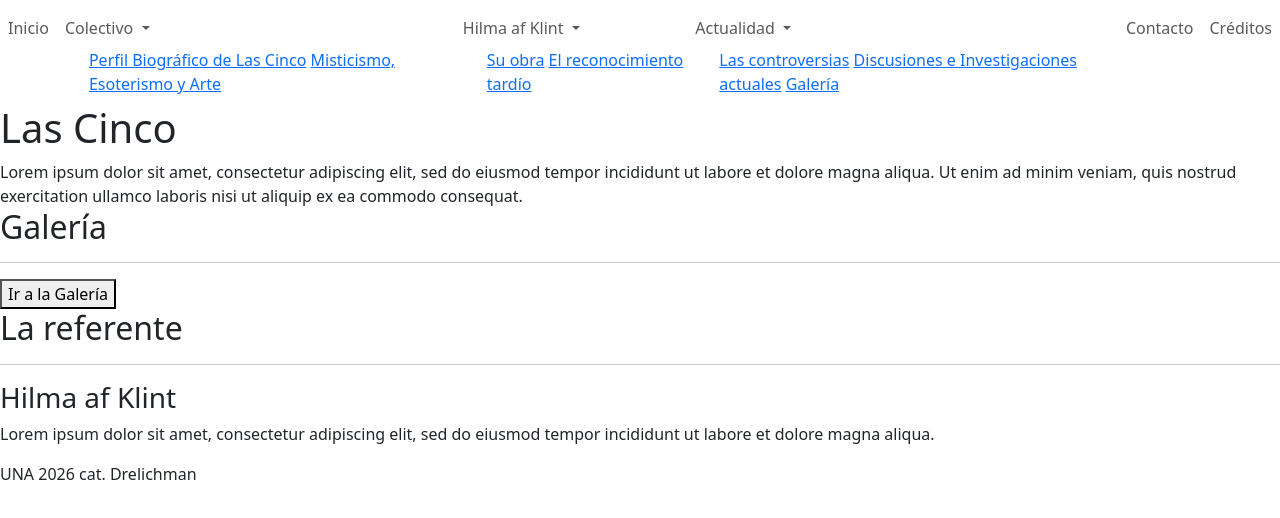
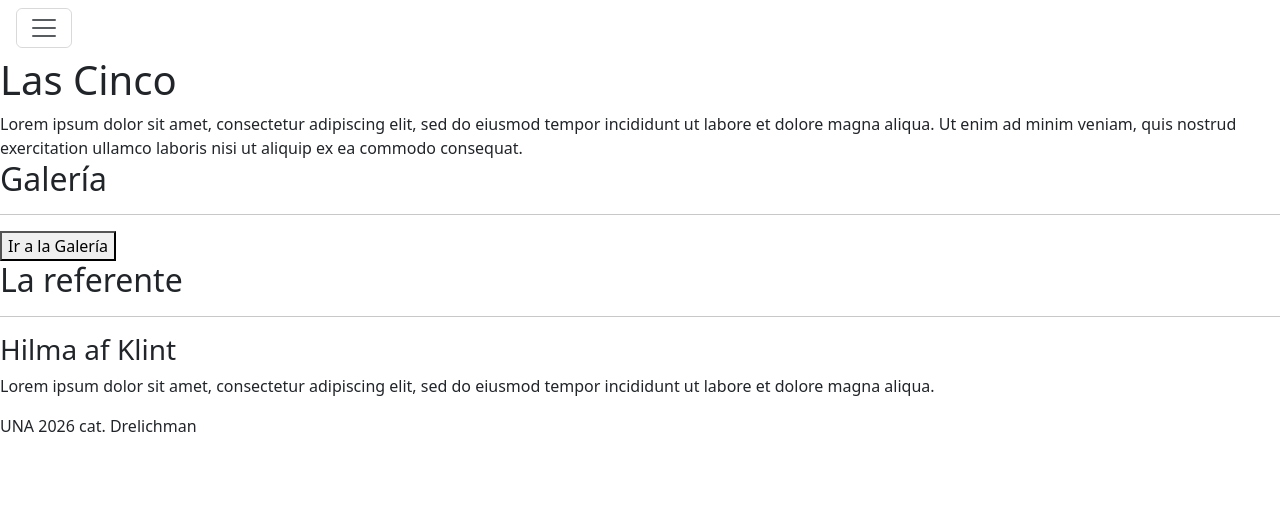
Before and after one commit to fleocar02/IG2026-TP2, a plain HTML site: page index.html in a window 1280 px wide. Drawn offline with nearby package versions, Linux system fonts and the light colour scheme.

Commit message:
refactor: Introduzco menu hamburguesa

```diff
--- a/index.html
+++ b/index.html
@@ -8,13 +8,20 @@
     <!--Bootstrap v6.0-->
     <link href="https://cdn.jsdelivr.net/npm/bootstrap@6.0.0-alpha.2/dist/css/bootstrap.min.css" rel="stylesheet" integrity="sha384-MKn5NWVBEuQXJE7TSKSgPUmMiSCmVTfCsR+VSSeQpHnoyJQZZFn/kBn+Ht5jZDPQ" crossorigin="anonymous">
     <script type="module" src="https://cdn.jsdelivr.net/npm/bootstrap@6.0.0-alpha.2/dist/js/bootstrap.bundle.min.js" integrity="sha384-+PW0IDVGGwmpaBQvcXY+W0BcpHpITFB3dSfSoGvDdHtLbrLpSbpGcvtQRM/BJpz+" crossorigin="anonymous"></script>
-    <link rel="stylesheet" href="styles.css"/>
+    <link rel="stylesheet" href="css/estilos.css"/>
 </head>
 <body>
-    <header class="barra-superior">
+    <header class="barra-navegacion">
             <!--Navbar responsive con Bootstrap-->
-        <nav class="navbar navbar-expand-lg">
+            <nav class="navbar" aria-label="Barra de Navegación">
+            <div class="container-fluid px-3">
+                <!--Botón hamburguesa-->
+                <button class="navbar-toggler" data-bs-toggle="collapse" data-bs-target="#menuNavegacion" aria-expanded="false" type="button">
+                    <span class="navbar-toggler-icon"></span>
+                </button>
+
                 <!--Lista de Items del Menú-->
+                <div class="collapse navbar-collapse" id="menuNavegacion">
                     <ul class="navbar-nav">
                         <li class="nav-item">
                             <a class="nav-link" href="#">Inicio</a>
@@ -55,6 +62,8 @@
                             <a class="nav-link" href="#">Créditos</a>
                         </li>
                     </ul>
+                </div>
+            </div>
         </nav>
     </header>
 
```
Lines whose indentation alone changed are shown as unchanged.
